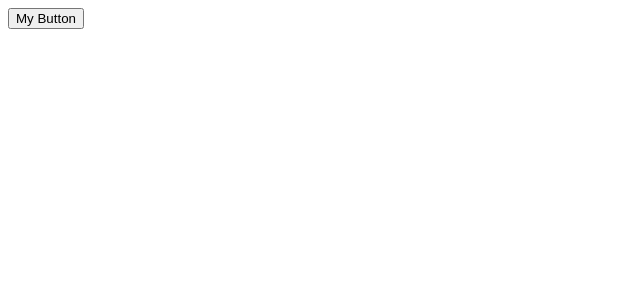
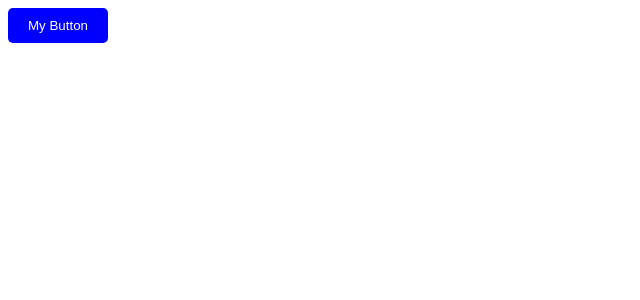
Before and after one commit to RudimentaryChef/learningReact, a React (Vite) app: page / in a window 1280 px wide. Shown: the top 300 px of the page, without its empty margins (0-640 px from the left). Built offline with nearby package versions, Linux system fonts and the light colour scheme.

Commit message:
styels the button

```diff
--- a/src/components/Button.tsx
+++ b/src/components/Button.tsx
@@ -6,7 +6,19 @@ interface Props {
 const Button = ({ children, onClick }: Props) => {
   return (
     <div>
-      <button type="button" className="btn btn-primary" onClick={onClick}>
+      <button
+        style={{
+          backgroundColor: "blue",
+          color: "white",
+          padding: "10px 20px",
+          border: "none",
+          borderRadius: "5px",
+          cursor: "pointer",
+        }}
+        type="button"
+        className="btn btn-primary"
+        onClick={onClick}
+      >
         {children}
       </button>
     </div>
```
